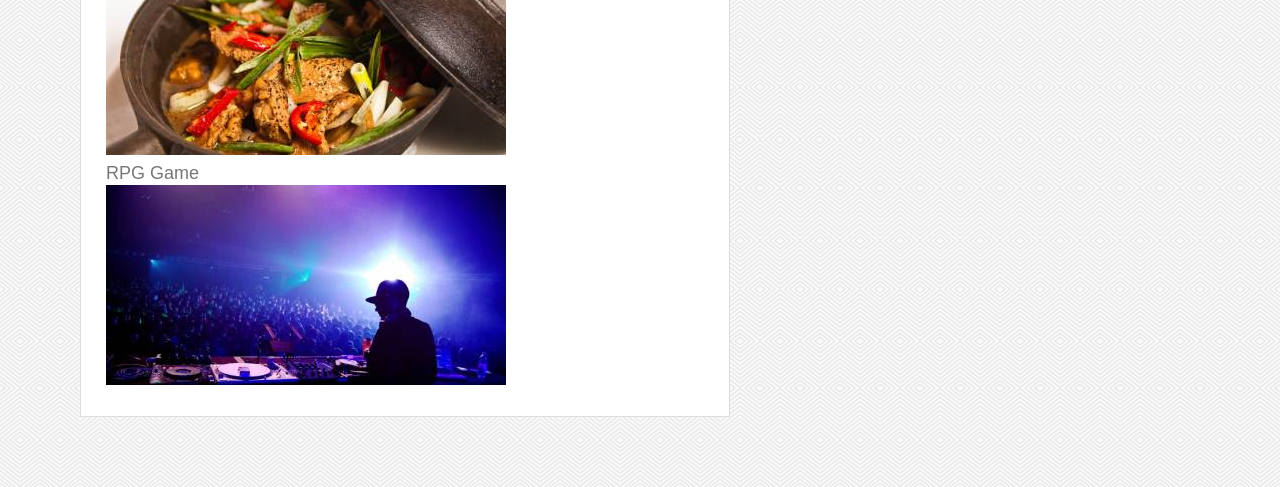
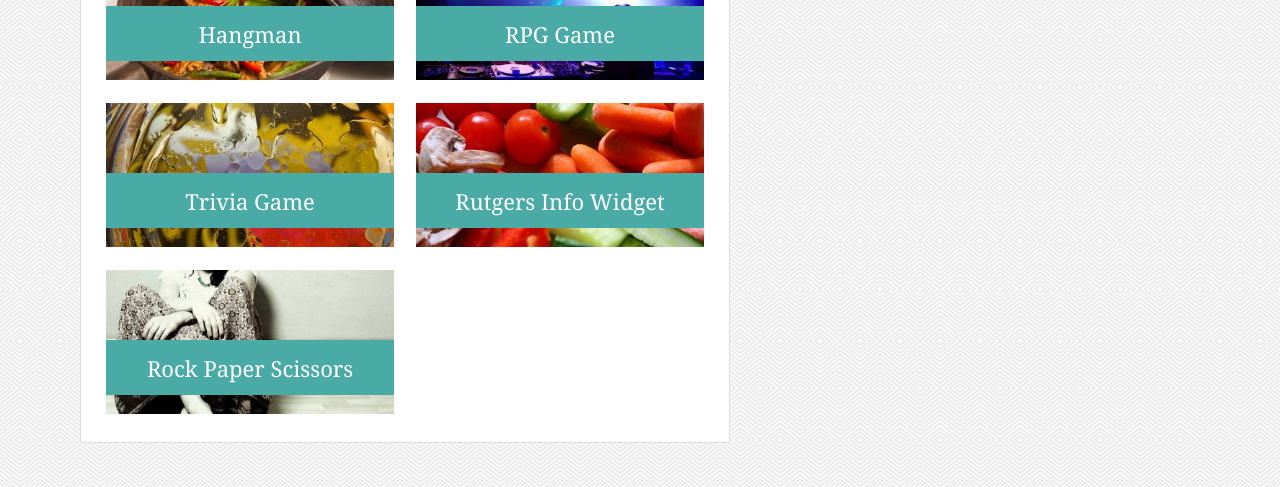
Before and after one commit to anlawyer/Basic-Portfolio, a plain HTML site: page portfolio.html in a window 1280 px wide. Shown: the part 313-800 px from the top of the page. Drawn offline with Linux system fonts and the light colour scheme.

Commit message:
update main content layout, styled portfolio page

```diff
--- a/assets/css/style.css
+++ b/assets/css/style.css
@@ -1,18 +1,6 @@
 * {
   box-sizing: border-box;
 }
-
-/*the header of each page, including name and navbar*/
-.header {
-	background: #ffffff;
-	padding: 0px 0px 0px 80px;
-	width: 100%;
-	height: 90px;
-	margin-bottom: 50px;
-	border-color: #cccccc;
-	border-style: solid;
-    border-width: 0px 0px 2px 0px;
-	}
 
 /*styles each h1 header, inluding name in header and title of
 content on each page*/
@@ -45,12 +33,24 @@ hr{
     display: block;
     position: relative;
     padding: 5px;
-    margin: 8px auto;
+    margin: 5px auto;
     width: 100%;
     clear: both;
     border: none;
     border-top: 2px solid #dddddd;
 }
+
+/*the header of each page, including name and navbar*/
+.header {
+	background: #ffffff;
+	padding: 0px 0px 0px 80px;
+	width: 100%;
+	height: 90px;
+	margin-bottom: 40px;
+	border-color: #cccccc;
+	border-style: solid;
+    border-width: 0px 0px 2px 0px;
+	}
 
 /*styles the navbar on each page*/
 .navbar {
@@ -88,12 +88,17 @@ hr{
 }
 
 /*creating and styling the boxes containing the main content*/
+.main {
+	width: 960px;
+	margin-left: 80px;
+}
+
 .content {
 	background: #ffffff;
 	border-color: #dddddd;
 	border-style: solid;
 	border-width: 1px;
-	margin-left: 80px;
+	margin-right: 40px;
 	width: 650px;
 	padding: 25px;
 	float: left;
@@ -106,7 +111,6 @@ hr{
 	border-color: #dddddd;
 	border-style: solid;
 	border-width: 1px;
-	margin-right: 150px;
 	padding: 25px;
 	width: 270px;
 }
@@ -117,7 +121,7 @@ hr{
 	margin: 10px 25px 5px 0px;
 }
 
-/*arranging the links in the connct box*/
+/*arranging the links in the connect box*/
 .github {
 	width: 80px;
 	height: 80px;
@@ -152,7 +156,7 @@ hr{
 }
 
 .message {
-	height: 100px;
+	height: 150px;
 }
 
 .submit {
@@ -163,3 +167,34 @@ hr{
     font-family: 'Arial', 'Helvetica Neue', Helvetica, sans-serif;
 	font-size: 18px;
 }
+
+/*styling the inner portfolio images and text*/
+.port-img {
+	height: 144px;
+	width: 288px;
+	margin-top: 20px;
+}
+
+.textbanner {
+	width: 100%;
+	height: 55px;
+	background: #4aaaa5;
+	border: none;
+    color: white;
+    text-align: center;
+    padding: 18px 22px;
+    position: absolute;
+    top: 90px;
+}
+
+.pos {
+	position: relative;
+}
+
+.left {
+	float: left;
+}
+
+.right{
+	float: right;
+}
--- a/portfolio.html
+++ b/portfolio.html
@@ -19,25 +19,42 @@
 
 	</div>
 
-
+	<div class="main">
 	<section class="content">
 
 	<div class="port">
 		<h1 class="tealfont">Portfolio</h1>
 		<hr>
-		<div class="bodytext">
 
-			<div>
-				<p>Hangman</p>
-				<img src="assets/images/food.jpeg">
+		<div>
+
+			<div class="left pos">
+				<h3 class="textbanner">Hangman</h3>
+				<img src="assets/images/food.jpeg" class="port-img">
 			</div>
 
-			<div>
-				<p>RPG Game</p>
-				<img src="assets/images/dj.jpeg">
+			<div class="right pos">
+				<h3 class="textbanner">RPG Game</h3>
+				<img src="assets/images/dj.jpeg" class="port-img">
 			</div>
 
+			<div class="left pos">
+				<h3 class="textbanner">Trivia Game</h3>
+				<img src="assets/images/paint.jpeg" class="port-img">
 			</div>
+
+			<div class="right pos">
+				<h3 class="textbanner">Rutgers Info Widget</h3>
+				<img src="assets/images/x.jpeg" class="port-img">
+			</div>
+
+			<div class="left pos">
+				<h3 class="textbanner">Rock Paper Scissors</h3>
+				<img src="assets/images/y.jpeg" class="port-img">
+			</div>
+
+
+		</div>
 
 	</div>
 
@@ -52,5 +69,6 @@
 
 		<a href="https://stackoverflow.com/users/8157934/alison" target="_blank"><img src="assets/images/stackoverflow.png" alt="Stack Overflow Link" class="stack"></a>
 	</div>
+	</div>
 </body>
 </html>
```
Also changed, not shown: contact.html (+2 -2 lines), index.html (+2 -2 lines), assets/images/x.jpeg (added), assets/images/y.jpeg (added).
